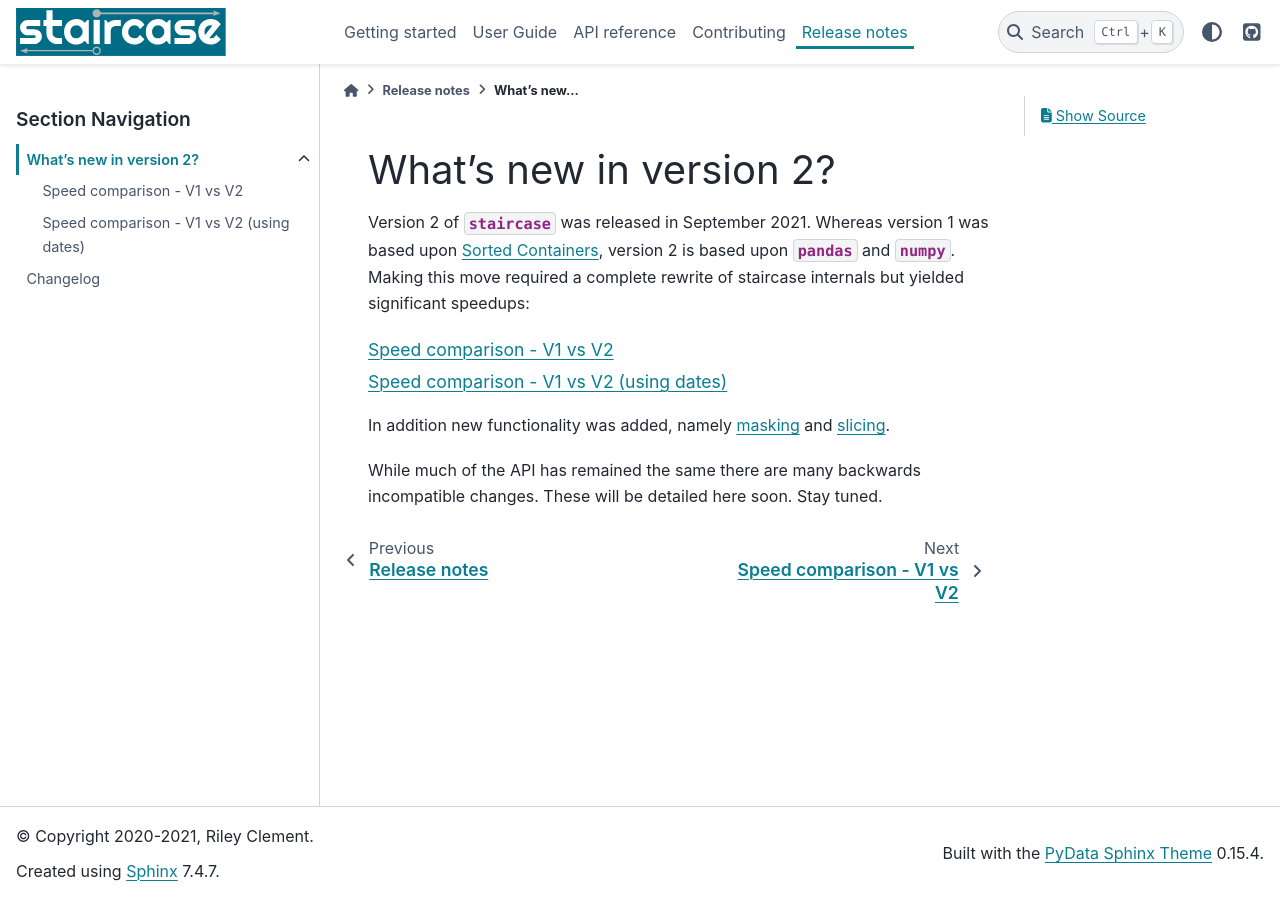
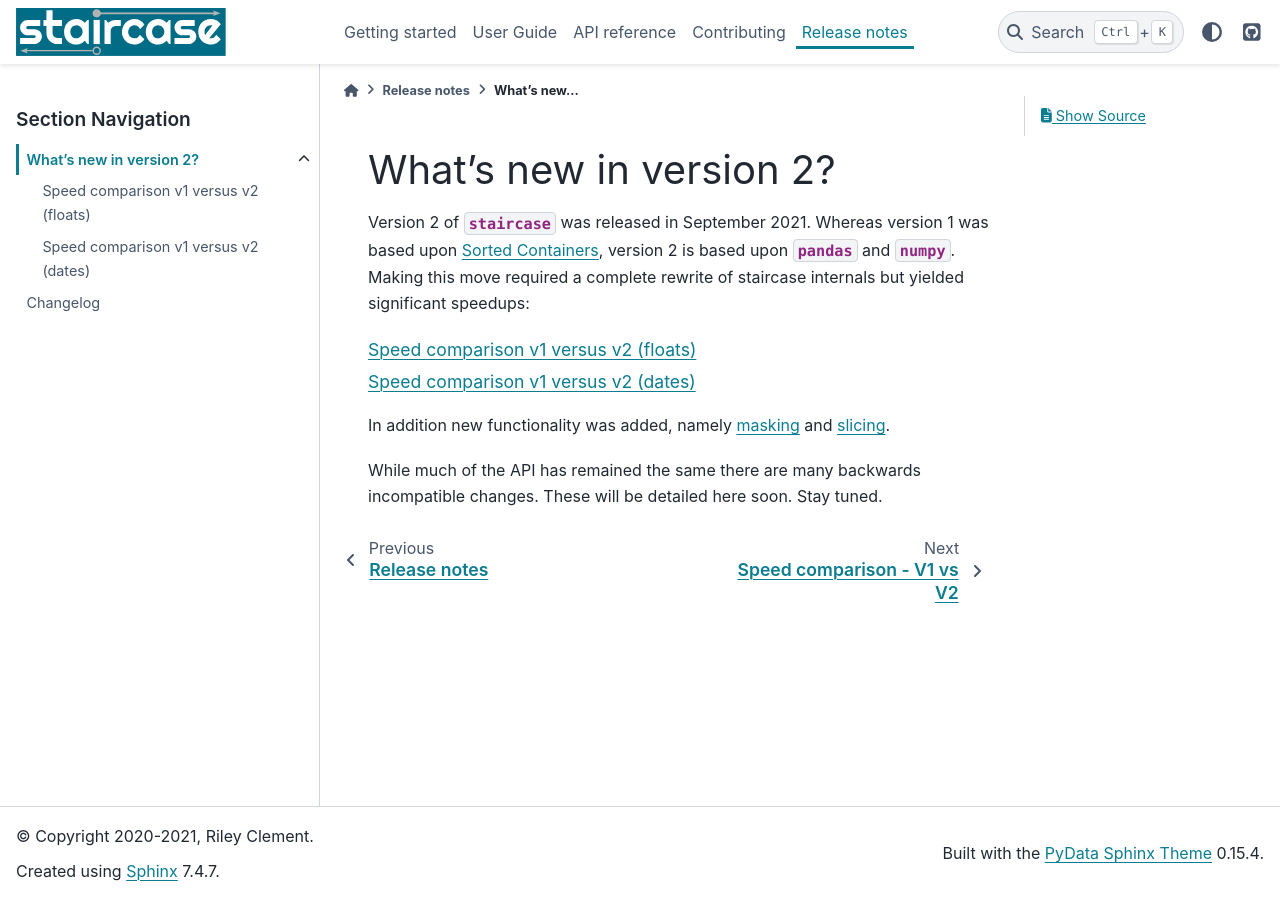
Before and after one commit to staircase-dev/staircase, a Sphinx documentation site: the page built from docs/release_notes/versiontwo.rst, in a window 1280 px wide. Built offline with Sphinx 7.4.7 and the PyData theme 0.15.4, drawn with Linux system fonts in a browser that asks for light colours; pages that are not in the unit, such as notebooks, are missing from menus.

Commit message:
TOCTREE UPDATE

```diff
--- a/docs/release_notes/versiontwo.rst
+++ b/docs/release_notes/versiontwo.rst
@@ -9,8 +9,8 @@ Version 2 of :mod:`staircase` was released in September 2021.  Whereas version 1
 .. toctree::
     :maxdepth: 1
 
-    v1_v2_floats
-    v1_v2_dates
+    Speed comparison v1 versus v2 (floats) <v1_v2_floats>
+    Speed comparison v1 versus v2 (dates) <v1_v2_dates>
 
 In addition new functionality was added, namely :ref:`masking <user_guide.masking>` and :ref:`slicing <user_guide.slicing>`.
 
```
